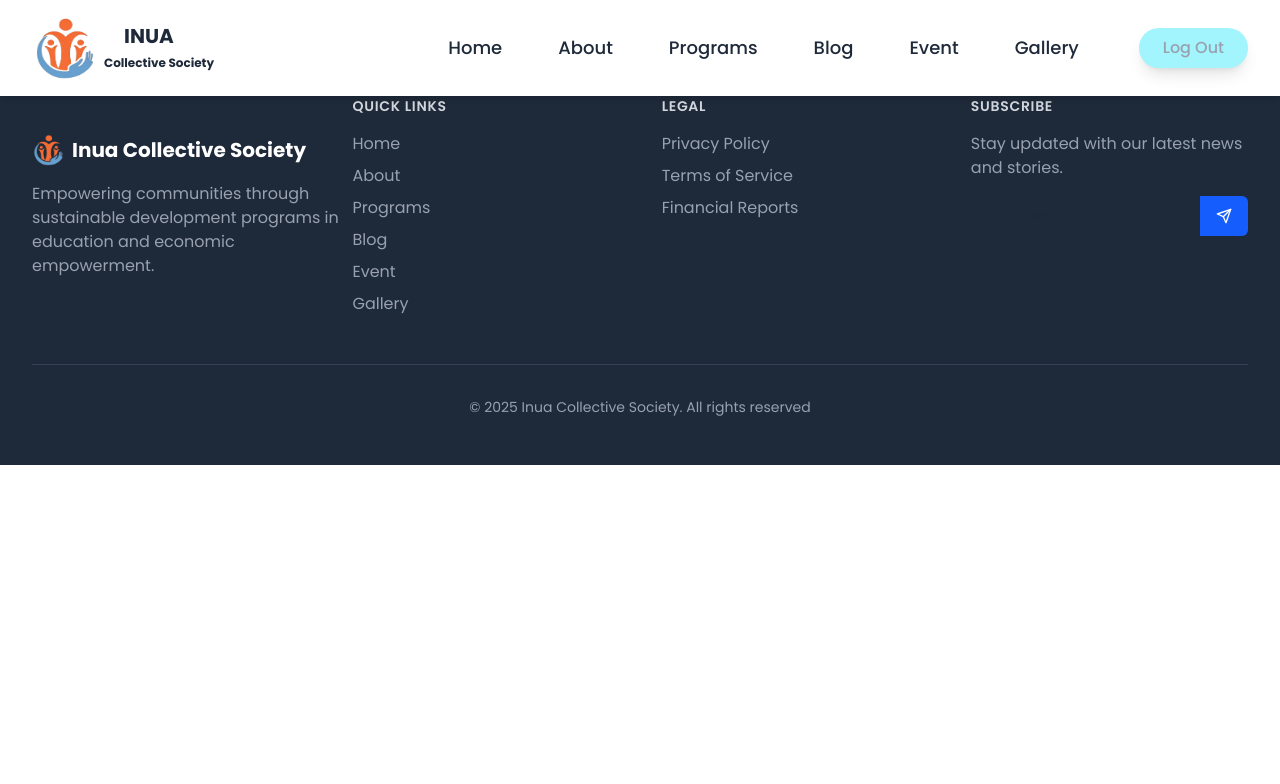
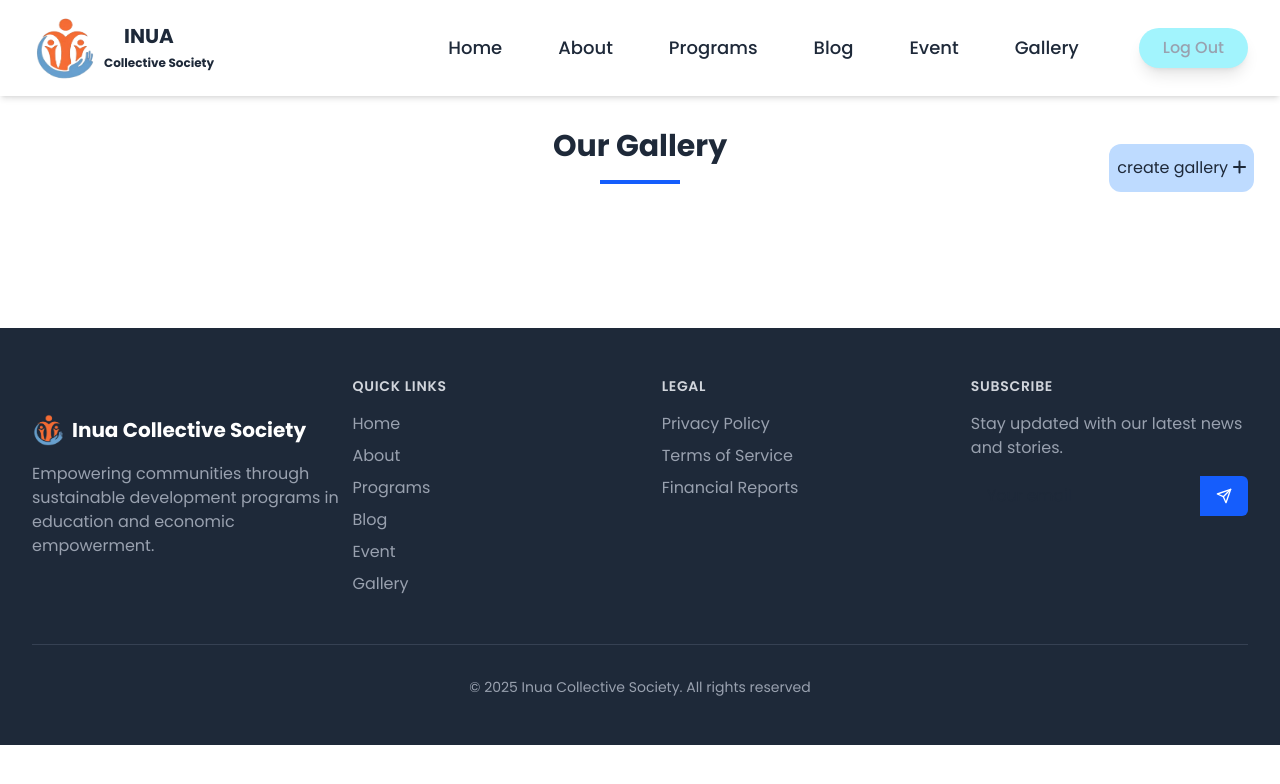
Before and after one commit to ShearStress021/inuaCollective, a Flask app: page /gallery in a window 1280 px wide. Shown: the top 784 px of the page. Run offline with Flask 3, Linux system fonts and the light colour scheme; the visitor is signed in with stand-in values (Sample User, id 1); data that the repository does not hold is empty.

Commit message:
gallery update

```diff
--- a/static/dist/output.css
+++ b/static/dist/output.css
@@ -9,9 +9,6 @@
       "Courier New", monospace;
     --color-red-500: oklch(63.7% 0.237 25.331);
     --color-red-600: oklch(57.7% 0.245 27.325);
-    --color-amber-200: oklch(92.4% 0.12 95.746);
-    --color-amber-600: oklch(66.6% 0.179 58.318);
-    --color-yellow-700: oklch(55.4% 0.135 66.442);
     --color-green-200: oklch(92.5% 0.084 155.995);
     --color-cyan-200: oklch(91.7% 0.08 205.041);
     --color-cyan-500: oklch(71.5% 0.143 215.221);
@@ -22,14 +19,17 @@
     --color-blue-600: oklch(54.6% 0.245 262.881);
     --color-blue-700: oklch(48.8% 0.243 264.376);
     --color-slate-900: oklch(20.8% 0.042 265.755);
+    --color-gray-50: oklch(98.5% 0.002 247.839);
     --color-gray-100: oklch(96.7% 0.003 264.542);
     --color-gray-300: oklch(87.2% 0.01 258.338);
     --color-gray-400: oklch(70.7% 0.022 261.325);
+    --color-gray-600: oklch(44.6% 0.03 256.802);
     --color-gray-700: oklch(37.3% 0.034 259.733);
     --color-gray-800: oklch(27.8% 0.033 256.848);
     --color-white: #fff;
     --spacing: 0.25rem;
     --container-md: 28rem;
+    --container-2xl: 42rem;
     --container-7xl: 80rem;
     --text-xs: 0.75rem;
     --text-xs--line-height: calc(1 / 0.75);
@@ -269,17 +266,17 @@
   .my-3 {
     margin-block: calc(var(--spacing) * 3);
   }
-  .-mt-\[50px\] {
-    margin-top: calc(50px * -1);
-  }
   .mt-4 {
     margin-top: calc(var(--spacing) * 4);
+  }
+  .mt-8 {
+    margin-top: calc(var(--spacing) * 8);
   }
   .mt-12 {
     margin-top: calc(var(--spacing) * 12);
   }
-  .mt-\[40px\] {
-    margin-top: 40px;
+  .mt-16 {
+    margin-top: calc(var(--spacing) * 16);
   }
   .mt-\[50px\] {
     margin-top: 50px;
--- a/templates/gallery.html
+++ b/templates/gallery.html
@@ -1,39 +1,43 @@
 {% extends 'base.html' %}
 
 {% block content %}
-<main>
-    <section class="header-top">
 
-    </section>
-    <section class="gallery-section">
 
-        <h2 class="section-title">Gallery</h2> {% if current_user.is_authenticated %}
-        <div class="create-gallery">
-            <a href="{{ url_for('users.create_gallery')}}">create gallery</a>
-            <i class="fa-solid fa-plus"></i>
-        </div>
+    <section id="causes" class="pt-32 pb-20 bg-white">
+        <div class="max-w-7xl mx-auto px-4 sm:px-6 lg:px-8">
+            <div class="text-center mb-16" data-aos="fade-up">
+                <h2 class="text-3xl font-bold text-gray-800 mb-4">Our Gallery</h2>
+                <div class="w-20 h-1 bg-blue-600 mx-auto"></div>
+                <!-- <p class="text-gray-600 max-w-2xl mx-auto mt-4">We focus on these key areas to create maximum impact in the communities we serve.</p> -->
+            </div>
+            {% if current_user.is_authenticated %}
+                <div class="absolute rounded-xl bg-blue-200 pb-3 pt-3 pl-2 pr-2 right-[2%] top-[10%] hover:bg-[oldlace] mt-16" data-aos="fade-up" data-aos-delay="100">
+                    <a href="{{ url_for('users.create_gallery')}}">create gallery</a>
+                    <i class="fa-solid fa-plus"></i>
+                </div>
 
-        {% endif %}
-        <div class="section-content">
-            <ul class="gallery-list">
+            {% endif %}
+            <div class="grid md:grid-cols-3 gap-8">
+
                 {% for gallery in gallerys %}
-                <li class="gallery-item">
-                    <img class="gallery-image" src="{{ url_for('static', filename=gallery.image_file)}}" alt="Gallery">
+                <div class="bg-gray-50 rounded-xl shadow-md hover:shadow-xl transition duration-300" data-aos="fade-up" data-aos-delay="100">
+                    <img class="w-full rounded-xl" src="{{ url_for('static', filename=gallery.image_file)}}" alt="Gallery">
                     {% if current_user.is_authenticated %}
-                    <form class="closeBtn" action="{{ url_for('users.delete_gallery', gallery_id=gallery.id)}}"
+                    <form class="absolute top-[2%] right-[2%] rounded-full" action="{{ url_for('users.delete_gallery', gallery_id=gallery.id)}}"
                         method="POST">
-                        <button type="submit" class="fa-solid fa-trash"></button>
+                        <button type="submit" class="fa-solid fa-trash text-[1.5rem] text-red-600"></button>
                     </form>
                     {% endif %}
 
-                </li>
+                </div>
                 {% endfor %}
 
-            </ul>
 
+            </div>
         </div>
     </section>
 
-</main>
+
+
 
 {% endblock %}
--- a/templates/home.html
+++ b/templates/home.html
@@ -66,11 +66,11 @@
                      <ul class="swiper-wrapper">
                         {% for testimonial in testimonials %}
                             <div class="select-none flex flex-col item-center p-[35px] relative text-center swiper-slide">
-                                <img class="w-[180px] h-[180px] object-cover rounded-full mb-[50px]" src="{{ url_for('static', filename=testimonial.profile_pic)}}" alt="">
+                                <img class="w-[180px] h-[180px] object-cover rounded-full mb-[50px] mx-auto" src="{{ url_for('static', filename=testimonial.profile_pic)}}" alt="">
                                 <h3 class="mb-4 text-[1.12rem]">{{ testimonial.name }}</h3>
                                 <p class="leading-[25px]">{{ testimonial.content }}</p>
                                 {% if current_user.is_authenticated %}
-                                    <form class="absolute top-[0%] right-[30%]" action="{{ url_for('users.delete_testimony', testimony_id=testimonial.id)}}" method="POST">
+                                    <form class="absolute top-[2%] right-[30%]" action="{{ url_for('users.delete_testimony', testimony_id=testimonial.id)}}" method="POST">
                                         <button type="submit" class="fa-solid fa-trash text-[1.5rem] text-red-600"></button>
                                     </form>
                                 {% endif %}
```
Also changed, not shown: other parts of static/dist/output.css (+35 -29 lines).
